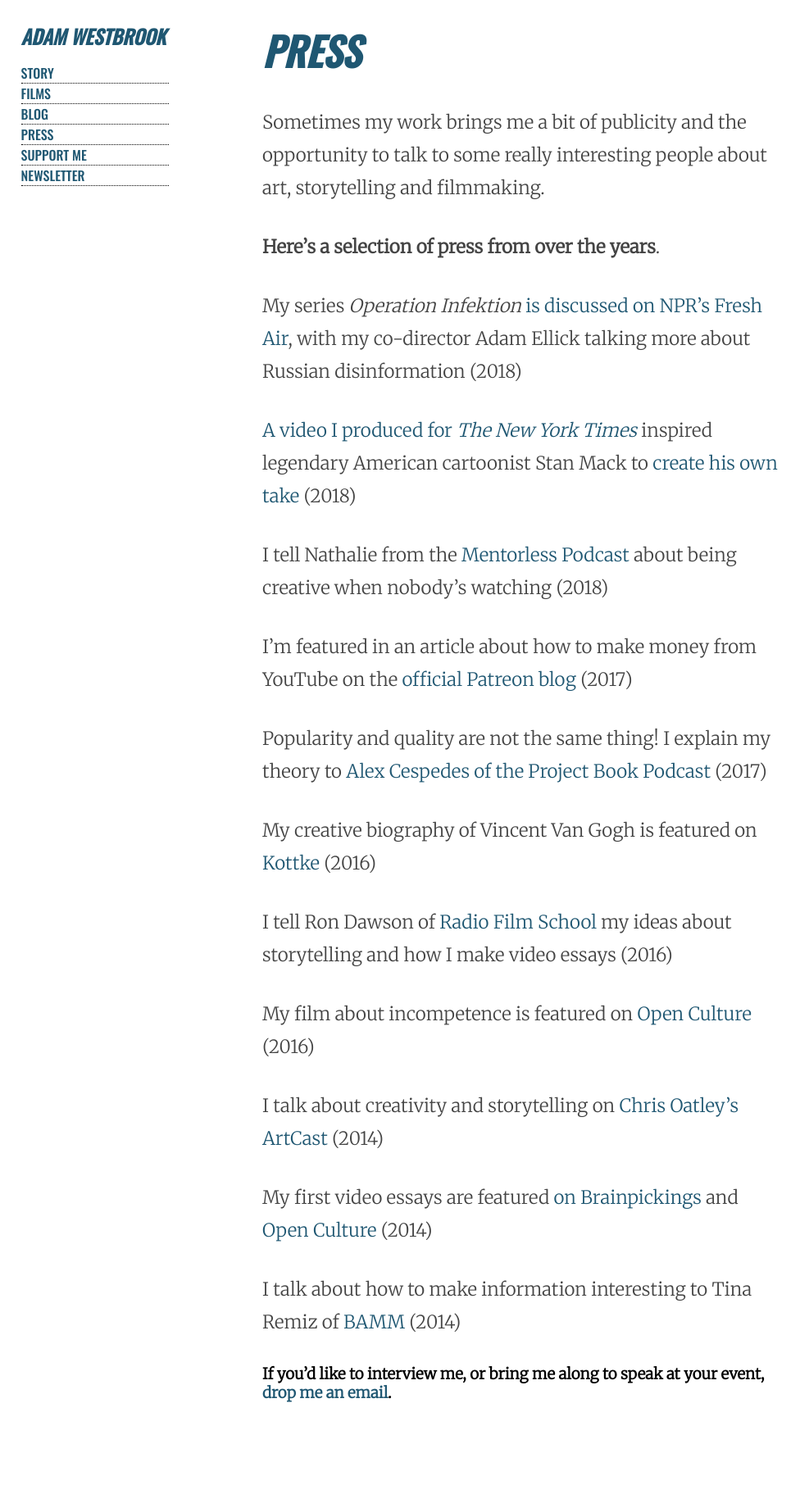
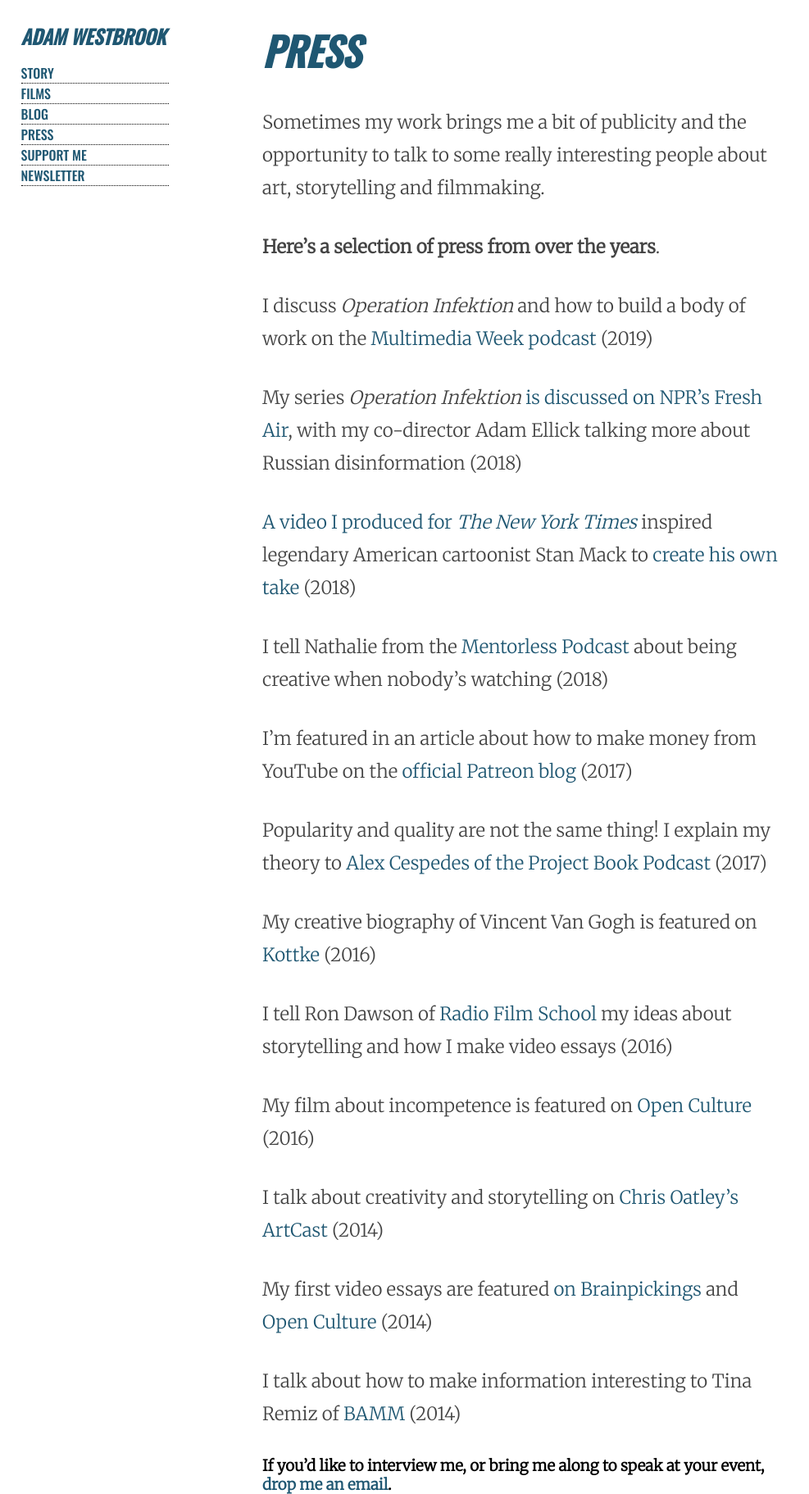
Before and after one commit to AdamWestbrook/adamwestbrook.github.io, a Jekyll site: the page built from press.md, in a window 1280 px wide. Shown: the whole page at 82% size, without its empty margins (0-987 px from the left). Built offline with Jekyll 4.4.1, drawn with Linux system fonts in a browser that asks for light colours; before the commit the page ends 1711 px from its top, so only the background shows below that.

Commit message:
Added podcast appearances

```diff
--- a/press.md
+++ b/press.md
@@ -9,6 +9,8 @@
 Sometimes my work brings me a bit of publicity and the opportunity to talk to some really interesting people about art, storytelling and filmmaking.
 
 **Here's a selection of press from over the years**.
+
+- I discuss *Operation Infektion* and how to build a body of work on the [Multimedia Week podcast](http://www.multimediaweek.net/e/ep118-adam-westbrook-operation-infektionmp3/) (2019)
 
 - My series *Operation Infektion* [is discussed on NPR's Fresh Air](https://www.npr.org/2018/11/15/668209008/inside-the-russian-disinformation-playbook-exploit-tension-sow-chaos), with my co-director Adam Ellick talking more about Russian disinformation (2018)
 
```
